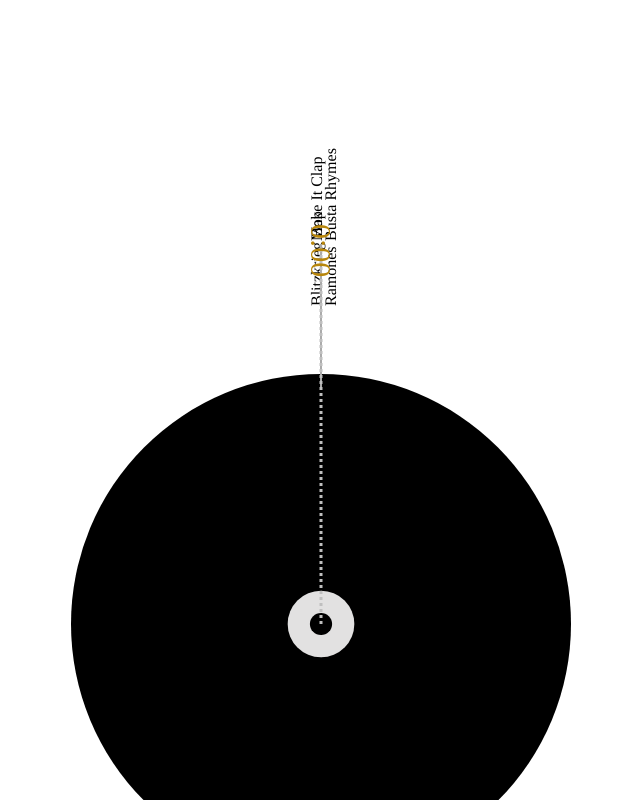
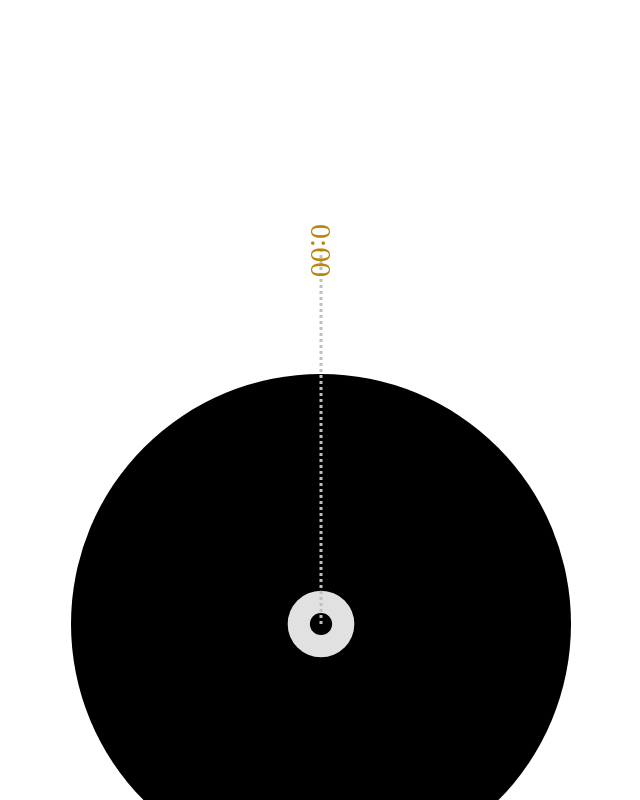
Before and after one commit to YusofBandar/girl_talk, a React (Create React App) app in the folder girl-talk/: page / in a window 1280 px wide. Shown: the part 960-1760 px from the top of the page, without its empty margins (187-827 px from the left). Built offline with nearby package versions, Linux system fonts and the light colour scheme.

Commit message:
Fixes rounder error bug

```diff
--- a/girl-talk/src/components/track/label/label.jsx
+++ b/girl-talk/src/components/track/label/label.jsx
@@ -12,7 +12,11 @@ class Label extends Component {
     }
 
     isVisible(startAngle, currentAngle){
-        return startAngle != currentAngle ? {visibility: "visible"} : { visibility: "hidden"};
+        if(currentAngle === 0){
+            return { visibility: "hidden"}
+        }
+
+        return (startAngle != currentAngle) ? {visibility: "visible"} : { visibility: "hidden"};
     }
 
 
--- a/girl-talk/src/components/track/track.jsx
+++ b/girl-talk/src/components/track/track.jsx
@@ -45,7 +45,7 @@ class Track extends Component {
 
         // time of the track converted into an angle
         // 360deg = track duration
-        return (elapsed / duration) * circum;
+        return ((elapsed / duration) * circum).toFixed(2);
     }
 
     d3Arc(index, radius, arcWidth, startAngle, endAngle, outerPadding) {
```
